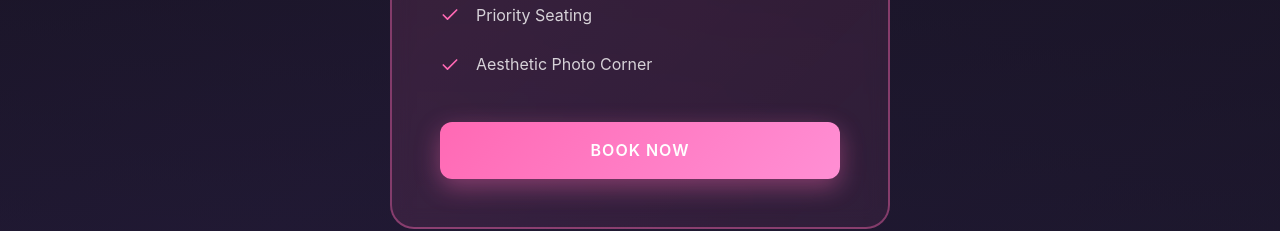
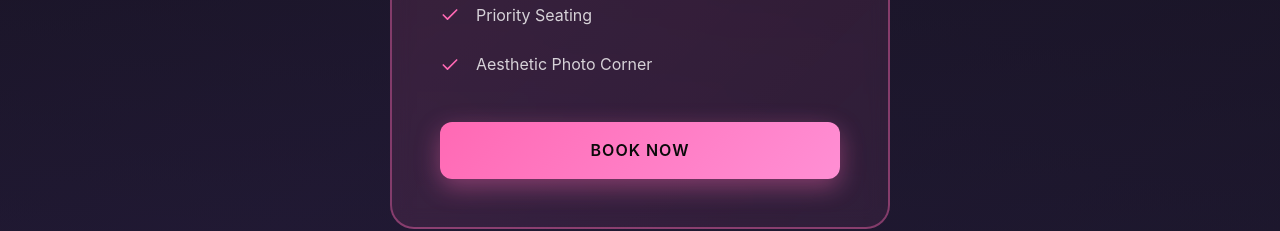
Before and after one commit to Architrb1795/prom, a React (Vite) app: page / in a window 1280 px wide. Shown: the part 3500-3731 px from the top of the page. Built offline with nearby package versions, Linux system fonts and the light colour scheme; the HTML template or start-up script is replaced by a standard one.

Commit message:
Updated Pricing.css

```diff
--- a/src/components/Pricing.css
+++ b/src/components/Pricing.css
@@ -158,7 +158,7 @@
   text-decoration: none;
   display: block;
   text-align: center;
-  color: white;
+  color: #0a0a0a;
 }
 
 .pricing-button:hover {
```
